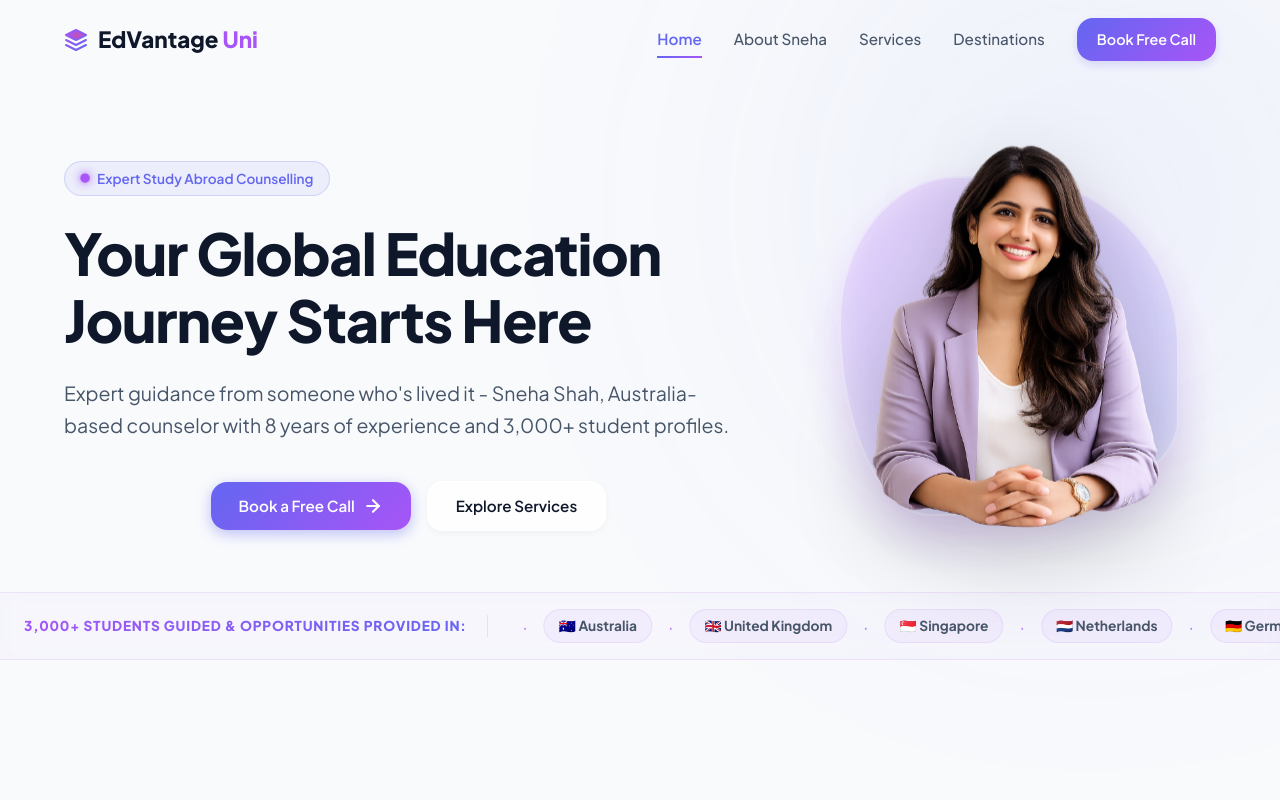
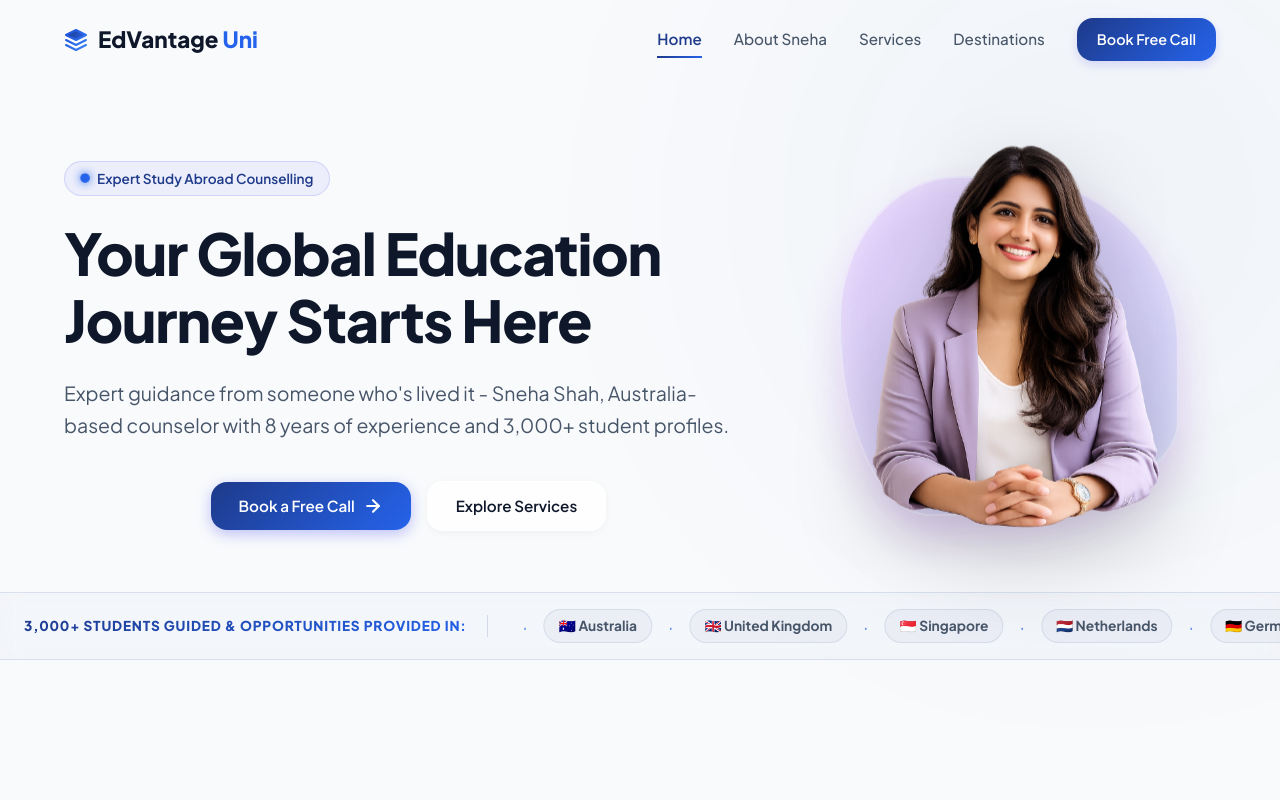
Before and after one commit to ayushsood965-sys/sneha_shah, a React (Vite) app in the folder client/: page / in a window 1280 px wide. Shown: the top 800 px of the page. Built offline with nearby package versions, Linux system fonts and the light colour scheme.

Commit message:
change theme color from purple gradient to premium navy blue and white

```diff
--- a/client/src/App.jsx
+++ b/client/src/App.jsx
@@ -324,12 +324,12 @@ export default function App() {
                   <path d="M2 17L12 22L22 17" stroke="url(#logo-grad-f-stroke-simple)" strokeWidth="2" strokeLinecap="round" strokeLinejoin="round"/>
                   <defs>
                     <linearGradient id="logo-grad-f-simple" x1="2" y1="2" x2="22" y2="12" gradientUnits="userSpaceOnUse">
-                      <stop stopColor="#8b5cf6"/>
-                      <stop offset="1" stopColor="#ec4899"/>
+                      <stop stopColor="#1e3a8a"/>
+                      <stop offset="1" stopColor="#2563eb"/>
                     </linearGradient>
                     <linearGradient id="logo-grad-f-stroke-simple" x1="2" y1="2" x2="22" y2="22" gradientUnits="userSpaceOnUse">
-                      <stop stopColor="#a855f7"/>
-                      <stop offset="1" stopColor="#6366f1"/>
+                      <stop stopColor="#1d4ed8"/>
+                      <stop offset="1" stopColor="#3b82f6"/>
                     </linearGradient>
                   </defs>
                 </svg>
@@ -553,12 +553,12 @@ export default function App() {
                 <path d="M2 12L12 17L22 12" stroke="url(#logo-grad-stroke-simple)" strokeWidth="2" strokeLinecap="round" strokeLinejoin="round"/>
                 <defs>
                   <linearGradient id="logo-grad-simple" x1="2" y1="2" x2="22" y2="12" gradientUnits="userSpaceOnUse">
-                    <stop stopColor="#8b5cf6"/>
-                    <stop offset="1" stopColor="#ec4899"/>
+                    <stop stopColor="#1e3a8a"/>
+                    <stop offset="1" stopColor="#2563eb"/>
                   </linearGradient>
                   <linearGradient id="logo-grad-stroke-simple" x1="2" y1="2" x2="22" y2="22" gradientUnits="userSpaceOnUse">
-                    <stop stopColor="#a855f7"/>
-                    <stop offset="1" stopColor="#6366f1"/>
+                    <stop stopColor="#1d4ed8"/>
+                    <stop offset="1" stopColor="#3b82f6"/>
                   </linearGradient>
                 </defs>
               </svg>
--- a/client/src/index.css
+++ b/client/src/index.css
@@ -9,27 +9,27 @@
     --bg-surface: rgba(255, 255, 255, 0.7);
     --bg-surface-hover: rgba(255, 255, 255, 0.85);
     --border-light: rgba(255, 255, 255, 0.45);
-    --border-focused: rgba(168, 85, 247, 0.3);
-
-    /* Primary brand colors - Royal Purples and Indigos */
-    --primary: #6366f1; /* Indigo */
-    --primary-hover: #4f46e5;
-    --accent: #a855f7; /* Purple */
-    --accent-hover: #9333ea;
-    --pink: #ec4899;
+    --border-focused: rgba(30, 58, 138, 0.3);
+
+    /* Primary brand colors - Royal Navy Blue and Steel Blues */
+    --primary: #1e3a8a; /* Deep Navy Blue */
+    --primary-hover: #1e40af;
+    --accent: #2563eb; /* Vibrant Blue */
+    --accent-hover: #1d4ed8;
+    --pink: #0284c7; /* Ocean Blue */
 
     --text-primary: #0f172a; /* Slate 900 */
     --text-secondary: #475569; /* Slate 600 */
     --text-muted: #64748b; /* Slate 500 */
     --text-white: #ffffff;
 
-    --gradient-primary: linear-gradient(135deg, #6366f1 0%, #a855f7 100%);
-    --gradient-glow: linear-gradient(135deg, rgba(99, 102, 241, 0.15) 0%, rgba(168, 85, 247, 0.15) 100%);
+    --gradient-primary: linear-gradient(135deg, #1e3a8a 0%, #2563eb 100%);
+    --gradient-glow: linear-gradient(135deg, rgba(30, 58, 138, 0.15) 0%, rgba(37, 99, 235, 0.15) 100%);
     --gradient-bg-accent: linear-gradient(180deg, #ffffff 0%, #f8fafc 100%);
 
     --shadow-sm: 0 2px 8px -1px rgba(0, 0, 0, 0.05);
-    --shadow-md: 0 10px 25px -5px rgba(99, 102, 241, 0.08), 0 8px 16px -6px rgba(0, 0, 0, 0.04);
-    --shadow-lg: 0 20px 40px -15px rgba(99, 102, 241, 0.15), 0 10px 20px -10px rgba(0, 0, 0, 0.05);
+    --shadow-md: 0 10px 25px -5px rgba(30, 58, 138, 0.08), 0 8px 16px -6px rgba(0, 0, 0, 0.04);
+    --shadow-lg: 0 20px 40px -15px rgba(30, 58, 138, 0.15), 0 10px 20px -10px rgba(0, 0, 0, 0.05);
 
     --radius-sm: 8px;
     --radius-md: 16px;
@@ -78,21 +78,21 @@ body {
 }
 
 .bg-glow-1 {
-    background-color: rgba(99, 102, 241, 0.2);
+    background-color: rgba(30, 58, 138, 0.12);
     top: -100px;
     right: -100px;
     animation: float 20s infinite ease-in-out alternate;
 }
 
 .bg-glow-2 {
-    background-color: rgba(168, 85, 247, 0.15);
+    background-color: rgba(37, 99, 235, 0.08);
     top: 50%;
     left: -200px;
     animation: float 25s infinite ease-in-out alternate-reverse;
 }
 
 .bg-glow-3 {
-    background-color: rgba(236, 72, 153, 0.12);
+    background-color: rgba(14, 165, 233, 0.06);
     bottom: 50px;
     right: -100px;
     animation: float 18s infinite ease-in-out alternate;
@@ -529,9 +529,9 @@ p {
 
 /* Trust Bar Ticker */
 .trust-bar {
-    border-top: 1px solid rgba(168, 85, 247, 0.12);
-    border-bottom: 1px solid rgba(168, 85, 247, 0.12);
-    background: rgba(168, 85, 247, 0.02);
+    border-top: 1px solid rgba(30, 58, 138, 0.12);
+    border-bottom: 1px solid rgba(30, 58, 138, 0.12);
+    background: rgba(30, 58, 138, 0.02);
     backdrop-filter: blur(10px);
     -webkit-backdrop-filter: blur(10px);
     padding: 16px 0;
@@ -539,7 +539,7 @@ p {
     display: flex;
     align-items: center;
     overflow: hidden;
-    box-shadow: inset 0 0 20px rgba(168, 85, 247, 0.01);
+    box-shadow: inset 0 0 20px rgba(30, 58, 138, 0.01);
 }
 
 .trust-bar-label {
@@ -549,10 +549,10 @@ p {
     font-size: 0.85rem;
     text-transform: uppercase;
     letter-spacing: 0.06em;
-    background: linear-gradient(135deg, #a855f7 0%, #6366f1 100%);
+    background: linear-gradient(135deg, #1e3a8a 0%, #2563eb 100%);
     -webkit-background-clip: text;
     -webkit-text-fill-color: transparent;
-    border-right: 1px solid rgba(168, 85, 247, 0.15);
+    border-right: 1px solid rgba(30, 58, 138, 0.15);
     padding-right: 20px;
     margin-right: 20px;
     z-index: 2;
@@ -576,8 +576,8 @@ p {
     font-size: 0.86rem;
     font-weight: 700;
     color: var(--text-secondary);
-    background: rgba(168, 85, 247, 0.05);
-    border: 1px solid rgba(168, 85, 247, 0.12);
+    background: rgba(30, 58, 138, 0.04);
+    border: 1px solid rgba(30, 58, 138, 0.1);
     padding: 5px 14px;
     border-radius: 100px;
     display: inline-flex;
@@ -587,14 +587,14 @@ p {
 }
 
 .ticker-item:hover {
-    background: rgba(168, 85, 247, 0.1);
-    border-color: rgba(168, 85, 247, 0.25);
+    background: rgba(30, 58, 138, 0.08);
+    border-color: rgba(37, 99, 235, 0.25);
     color: var(--accent-hover);
     transform: translateY(-1px);
 }
 
 .ticker-dot {
-    color: #a855f7;
+    color: #2563eb;
     opacity: 0.7;
     font-size: 1.2rem;
 }
@@ -2620,7 +2620,7 @@ section {
     }
 
     .admin-table-container::-webkit-scrollbar-thumb {
-        background: rgba(99, 102, 241, 0.3);
+        background: rgba(30, 58, 138, 0.35);
         border-radius: 10px;
     }
 
```
